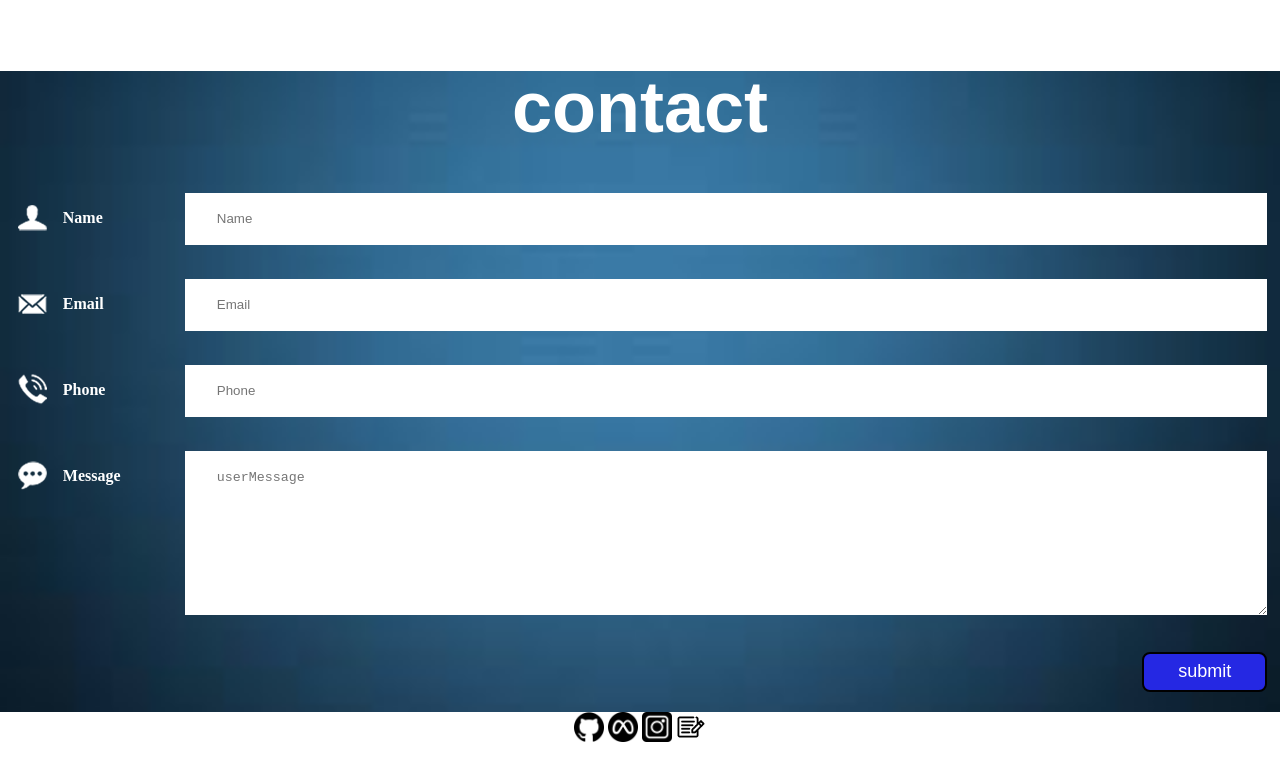
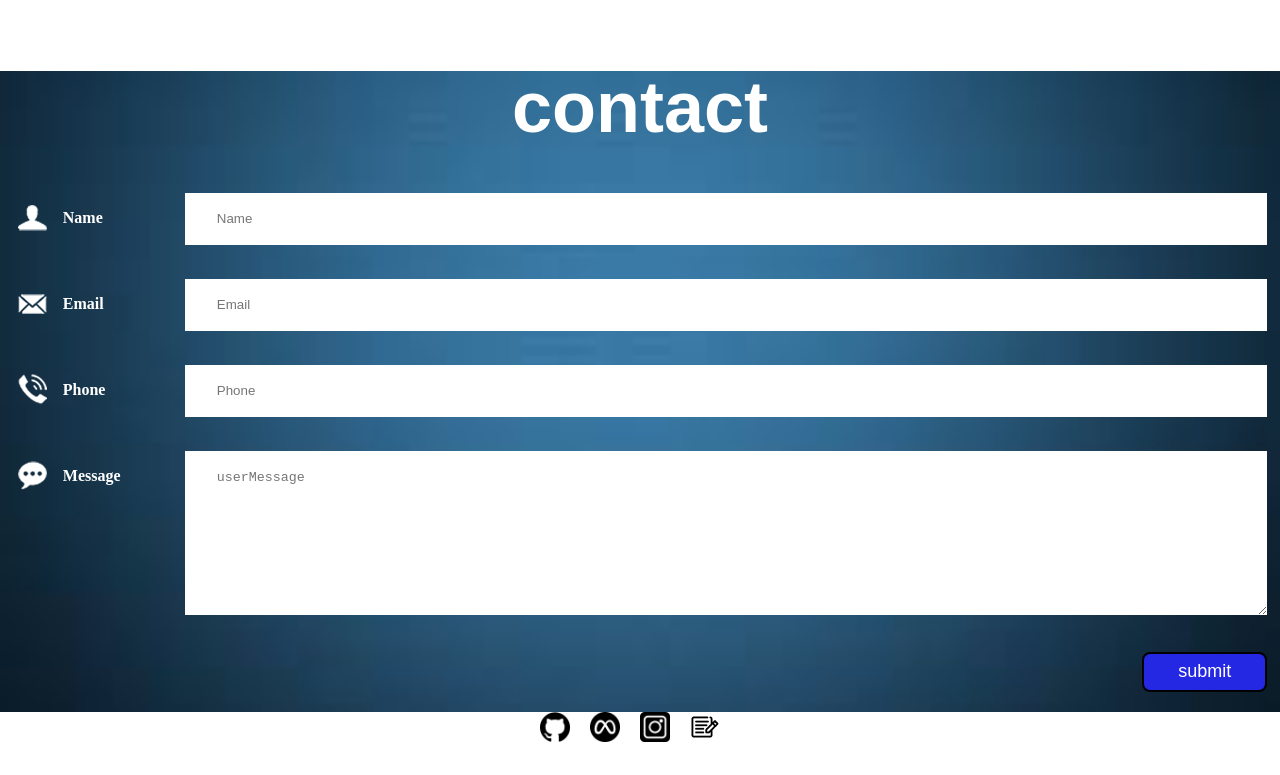
Before and after one commit to thdwltn/front-allfortfolio, a website built with Parcel: page index.html in a window 1280 px wide. Shown: the part 3856-4631 px from the top of the page. Built offline with nearby package versions, Linux system fonts and the light colour scheme; files whose address does not match are found by name; a web font is replaced by a local one.

Commit message:
myhomepage start

```diff
--- a/css/index.css
+++ b/css/index.css
@@ -622,6 +622,13 @@ filter: progid:DXImageTransform.Microsoft.gradient( startColorstr='#7d7e7d', end
 footer>small{
   line-height: 30px;
 }
+.span>ul{
+  display: flex;
+  justify-content: center;
+}
+.span>ul>li{
+  margin-right: 20px;
+}
 /* modal */
 #modal{
 display:none;
--- a/index.html
+++ b/index.html
@@ -375,10 +375,14 @@
 <aside id="top"><a href="#box01">top</a></aside>
 <!-- footer -->
 <footer>
-  <span><a href="https://github.com/thdwltn" target="_blank"><img src="./images/git.png" style="width: 30px; height: 30px;"></a></span>
-  <span><a href="https://about.meta.com/ko/" target="_blank"><img src="./images/meta.png" style="width: 30px; height: 30px;"></a></span>
-  <span><a href="https://www.instagram.com/" target="_blank"><img src="./images/instagram.png" style="width: 30px; height: 30px;"></a></span>
-  <span><a href="https://section.blog.naver.com/" target="_blank"><img src="./images/blog.png" style="width: 30px; height: 30px;"></a></span></br>
+  <div class="span">
+    <ul>
+      <li><a href="https://github.com/thdwltn" target="_blank"><img src="./images/git.png" style="width: 30px; height: 30px;"></a></li>
+      <li><a href="https://about.meta.com/ko/" target="_blank"><img src="./images/meta.png" style="width: 30px; height: 30px;"></a></li>
+      <li><a href="https://www.instagram.com/" target="_blank"><img src="./images/instagram.png" style="width: 30px; height: 30px;"></a></li>
+      <li><a href="https://section.blog.naver.com/" target="_blank"><img src="./images/blog.png" style="width: 30px; height: 30px;"></a></li>
+    </ul>
+  </div>
   <small>
     coptyright &copy; 2022 My Portfolio by work all right reversed.
   </small>
--- a/js/index.js
+++ b/js/index.js
@@ -226,10 +226,10 @@ content.innerHTML = this.text;
 // 인스턴스(6개)
 let myModal = [
     new Modal('title1','./images/java.png','2022','프로그램1','https://jisoo-portfolio-webtoon.s3.ap-northeast-2.amazonaws.com/index.html','내용1'),
-    new Modal('title2','./images/intelliJ.png','2022','프로그램2','http://aaa2.com','내용2'),
-    new Modal('title3','./images/springboot.png','2022','프로그램3','http://aaa3.com','내용3'),
-    new Modal('title4','./images/react','2022','프로그램4','http://aaa4.com','내용4'),
-    new Modal('title5','./images/nodeJs.png','2022','프로그램5','http://aaa5.com','내용5'),
+    new Modal('title2','./images/intelliJ.png','2022','프로그램2','http://jisoo-game-dice.s3-website.ap-northeast-2.amazonaws.com','내용2'),
+    new Modal('title3','./images/springboot.png','2022','프로그램3','http://jisoo-portfolio-booking.s3-website.ap-northeast-2.amazonaws.com','내용3'),
+    new Modal('title4','./images/react','2022','프로그램4','http://jisoo-portfolio-tway.s3-website.ap-northeast-2.amazonaws.com','내용4'),
+    new Modal('title5','./images/nodeJs.png','2022','프로그램5','http://jisoo-portfolio-kurly.s3-website.ap-northeast-2.amazonaws.com','내용5'),
     new Modal('title6','./images/vsc.png','2022','프로그램6','http://aaa6.com','내용6')
 ]
 
```
